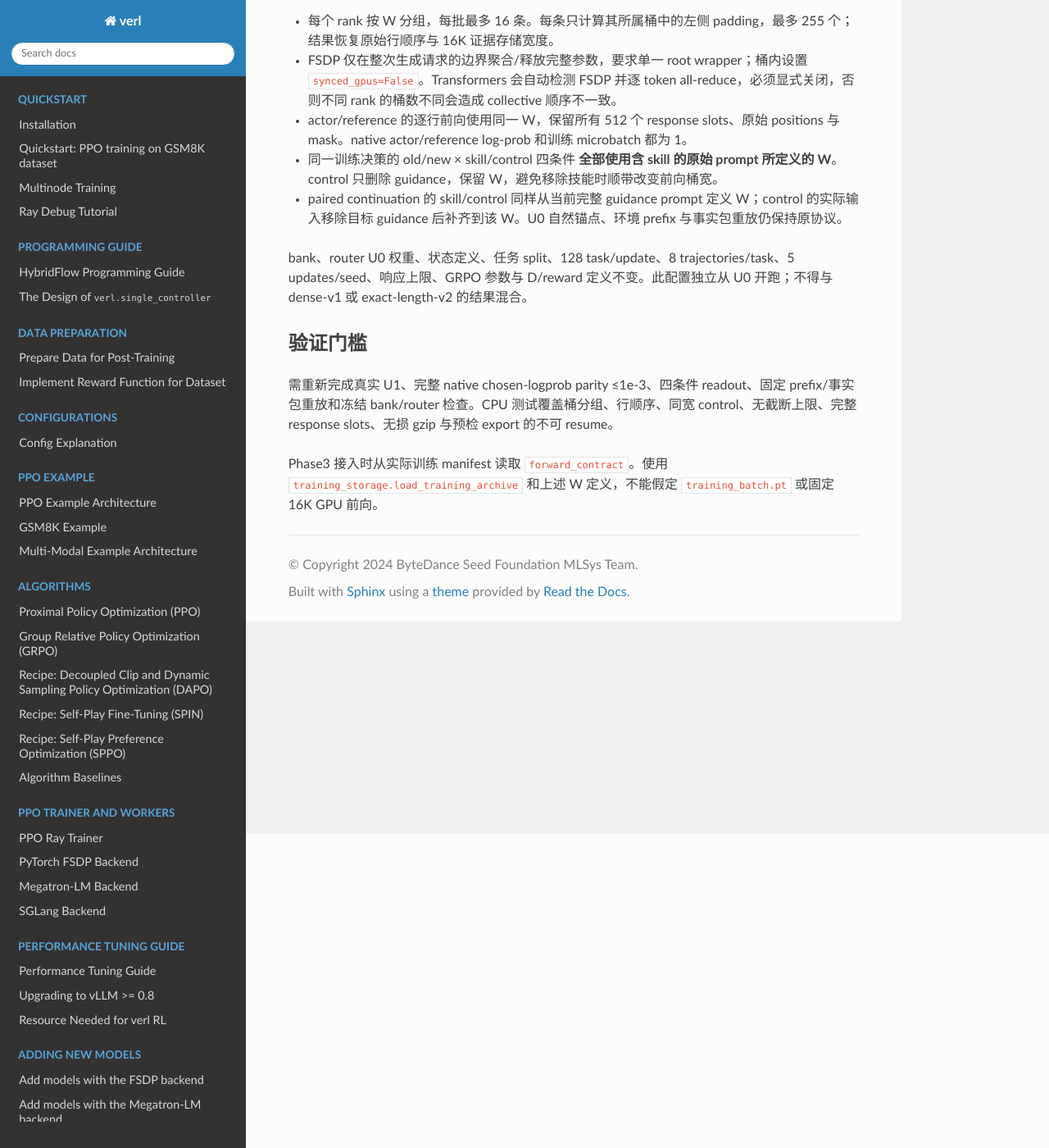
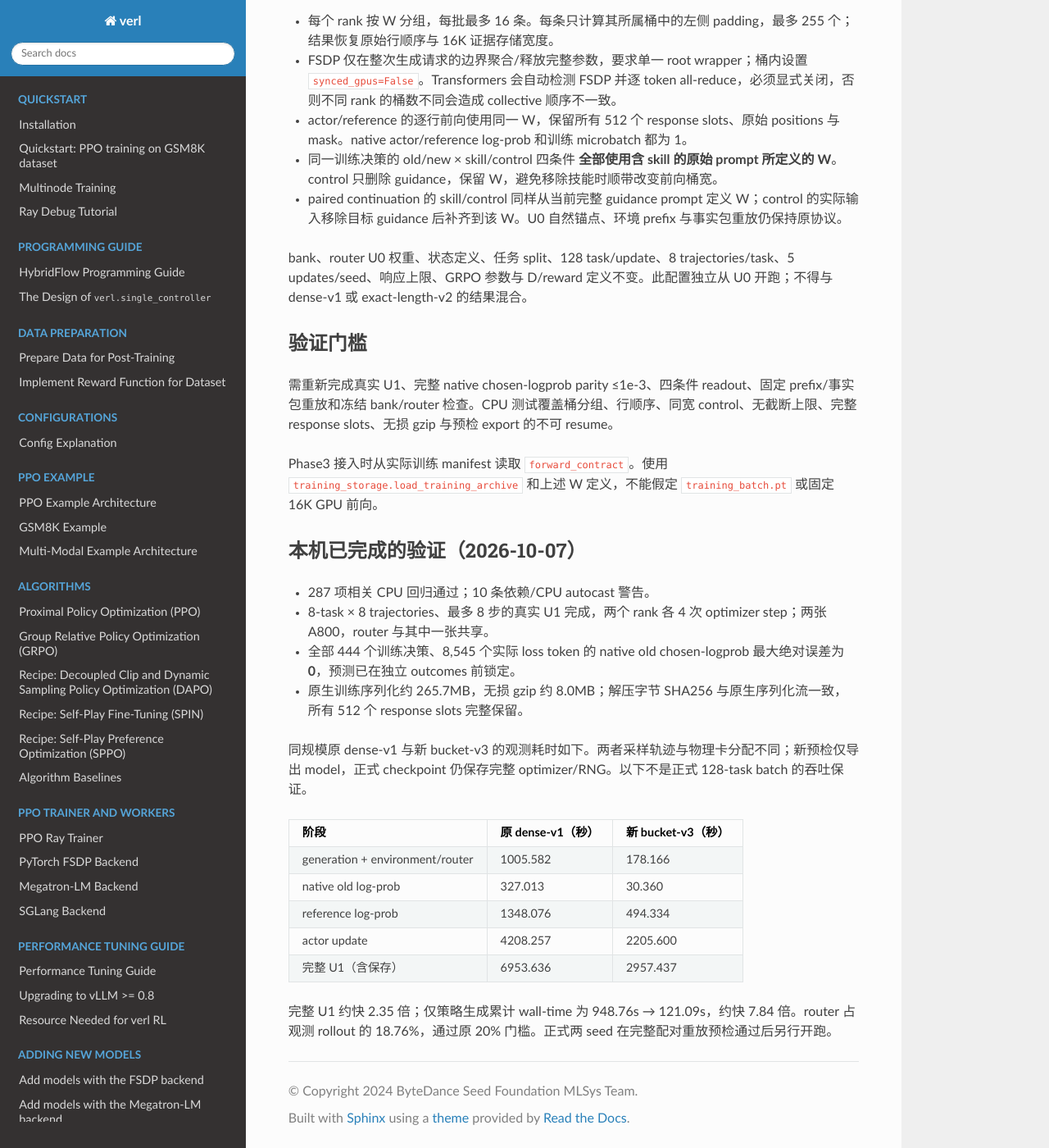
Before and after one commit to Euclider/SkillScope, a Sphinx documentation site: the page built from SkillRL/docs/webshop/ACCELERATION_V3.md, in a window 1280 px wide and 1400 px high, scrolled down 383 px. Shown: the whole window at 82% size. Built offline with Sphinx 7.4.7 and the Read the Docs theme 3.1.0, drawn with Linux system fonts in a browser that asks for light colours; comment, search, counter and statistics services are not loaded.

Commit message:
Record measured accelerated U1 throughput and exact native scoring parity

```diff
--- a/SkillRL/docs/webshop/ACCELERATION_V3.md
+++ b/SkillRL/docs/webshop/ACCELERATION_V3.md
@@ -19,3 +19,22 @@ bank、router U0 权重、状态定义、任务 split、128 task/update、8 traj
 需重新完成真实 U1、完整 native chosen-logprob parity ≤1e-3、四条件 readout、固定 prefix/事实包重放和冻结 bank/router 检查。CPU 测试覆盖桶分组、行顺序、同宽 control、无截断上限、完整 response slots、无损 gzip 与预检 export 的不可 resume。
 
 Phase3 接入时从实际训练 manifest 读取 `forward_contract`。使用 `training_storage.load_training_archive` 和上述 W 定义，不能假定 `training_batch.pt` 或固定 16K GPU 前向。
+
+## 本机已完成的验证（2026-10-07）
+
+- 287 项相关 CPU 回归通过；10 条依赖/CPU autocast 警告。
+- 8-task × 8 trajectories、最多 8 步的真实 U1 完成，两个 rank 各 4 次 optimizer step；两张 A800，router 与其中一张共享。
+- 全部 444 个训练决策、8,545 个实际 loss token 的 native old chosen-logprob 最大绝对误差为 **0**，预测已在独立 outcomes 前锁定。
+- 原生训练序列化约 265.7MB，无损 gzip 约 8.0MB；解压字节 SHA256 与原生序列化流一致，所有 512 个 response slots 完整保留。
+
+同规模原 dense-v1 与新 bucket-v3 的观测耗时如下。两者采样轨迹与物理卡分配不同；新预检仅导出 model，正式 checkpoint 仍保存完整 optimizer/RNG。以下不是正式 128-task batch 的吞吐保证。
+
+| 阶段 | 原 dense-v1（秒） | 新 bucket-v3（秒） |
+|---|---:|---:|
+| generation + environment/router | 1005.582 | 178.166 |
+| native old log-prob | 327.013 | 30.360 |
+| reference log-prob | 1348.076 | 494.334 |
+| actor update | 4208.257 | 2205.600 |
+| 完整 U1（含保存） | 6953.636 | 2957.437 |
+
+完整 U1 约快 2.35 倍；仅策略生成累计 wall-time 为 948.76s → 121.09s，约快 7.84 倍。router 占观测 rollout 的 18.76%，通过原 20% 门槛。正式两 seed 在完整配对重放预检通过后另行开跑。
```
Also changed, not shown: 1 other file.
